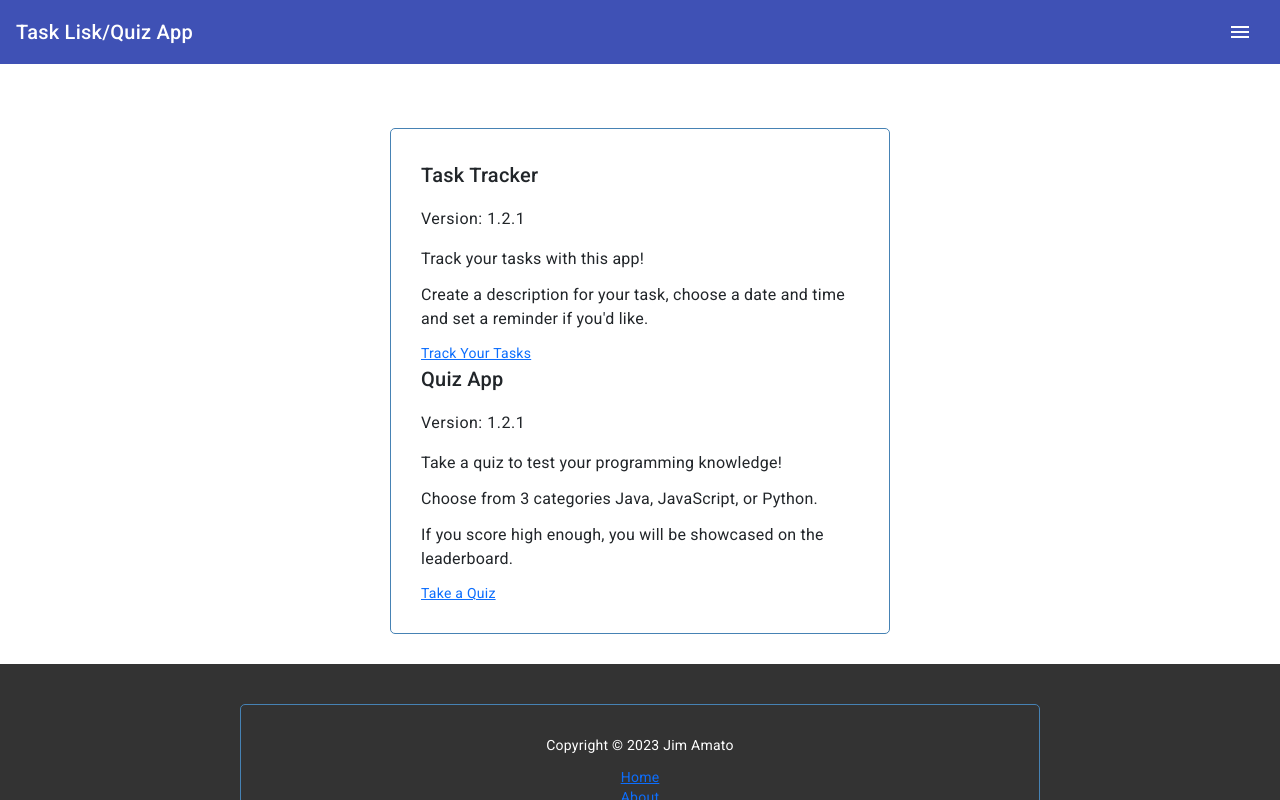
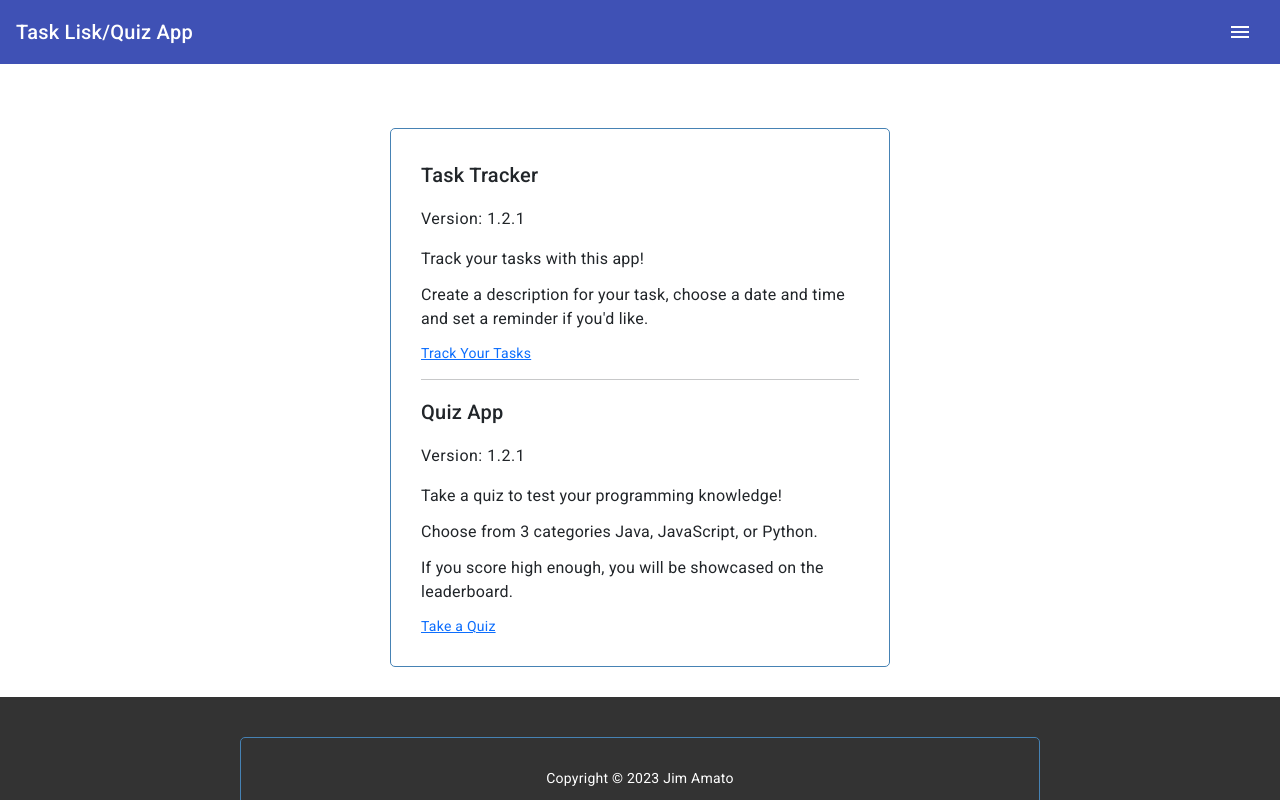
Before and after one commit to Amato1891/angular-quiz-app, an Angular app: page /about in a window 1280 px wide. Shown: the top 800 px of the page. Built offline with nearby package versions, Linux system fonts and the light colour scheme.

Commit message:
Update about page

```diff
--- a/src/app/pages/about/about.component.html
+++ b/src/app/pages/about/about.component.html
@@ -6,7 +6,7 @@
         <p>Create a description for your task, choose a date and time and set a reminder if you'd like.</p>
     </body>
     <a routerLink="/">Track Your Tasks</a>
-    <br>
+    <hr/>
     <h2>Quiz App</h2>
     <h4>Version: 1.2.1</h4>
     <body>
```
